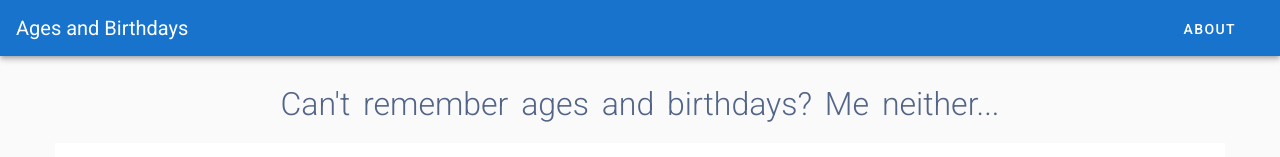
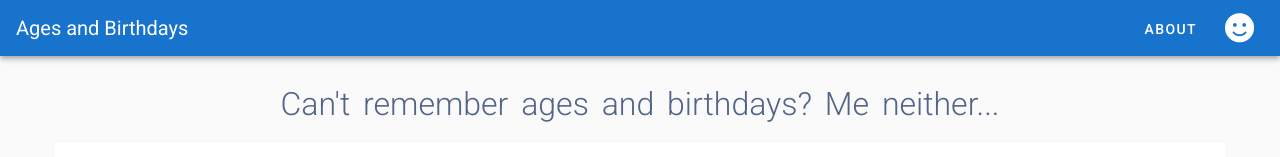
Before and after one commit to cedric25/ages-and-birthdays, a Vue app: page / in a window 1280 px wide. Shown: the top 157 px of the page. Built offline with nearby package versions, Linux system fonts and the light colour scheme; no server answers.

Commit message:
Fix Signin component style with tooltip

```diff
--- a/src/components/GoogleSignin.vue
+++ b/src/components/GoogleSignin.vue
@@ -1,18 +1,16 @@
 <template>
   <div>
-    <!--    <v-tooltip v-if="!user" v-model="showSigninTooltip" bottom open-delay="50" close-delay="100">-->
-    <!--      <template v-slot:activator="{ on }">-->
-    <!--        <a v-on="on" @click.prevent="googleSignin">-->
-    <!--          <i size="36" class="fa fa-smile" style="margin-right: 10px;" />-->
-    <!--        </a>-->
-    <!--      </template>-->
-    <!--      <span>Signin</span>-->
-    <!--    </v-tooltip>-->
+    <div v-if="!user" class="tooltip">
+      <button type="button" class="flex" @click="googleSignin">
+        <i class="fas text-3xl" :class="`fa-${smileType}`" style="margin-right: 10px;" />
+      </button>
+      <span class="tooltip-text">
+        Signin
+      </span>
+    </div>
 
-    <!--    <v-tooltip v-if="user" v-model="showSignoutTooltip" bottom open-delay="50" close-delay="100">-->
-    <!--      <template v-slot:activator="{ on }">-->
-    <a v-if="user" @click.prevent="signout">
-      <div style="width: 36px; height: 36px;">
+    <div v-if="user" class="tooltip">
+      <button type="button" class="flex" style="width: 36px; height: 36px;" @click="signout">
         <img v-if="user.photoUrl" :src="user.photoUrl" :alt="user.name" class="rounded-full" />
         <div
           v-else
@@ -20,11 +18,11 @@
         >
           {{ user.name.substr(0, 1) }}
         </div>
-      </div>
-    </a>
-    <!--      </template>-->
-    <!--      <span>Signout</span>-->
-    <!--    </v-tooltip>-->
+        <span class="tooltip-text">
+          Signout
+        </span>
+      </button>
+    </div>
   </div>
 </template>
 
@@ -33,14 +31,21 @@
 
   export default {
     name: 'GoogleSignin',
-    data() {
-      return {
-        showSigninTooltip: false,
-        showSignoutTooltip: false,
-      }
-    },
+    data: () => ({
+      smileType: 'smile',
+      showSigninTooltip: false,
+      showSignoutTooltip: false,
+    }),
     computed: {
       ...mapGetters(['user']),
+    },
+    mounted() {
+      setInterval(() => {
+        this.smileType = 'smile-wink'
+        setTimeout(() => {
+          this.smileType = 'smile'
+        }, 500)
+      }, 20000)
     },
     methods: {
       googleSignin() {
@@ -56,3 +61,21 @@
     },
   }
 </script>
+
+<style scoped>
+  .tooltip .tooltip-text {
+    @apply absolute opacity-0 invisible;
+    @apply text-center text-sm;
+    @apply bg-gray-600 rounded;
+    @apply px-4 py-1;
+    @apply transition duration-300 ease-out;
+    z-index: 100;
+    right: 6px;
+    top: 47px;
+  }
+  .tooltip:hover .tooltip-text {
+    @apply visible;
+    @apply transform translate-y-1;
+    opacity: 0.95;
+  }
+</style>
```
